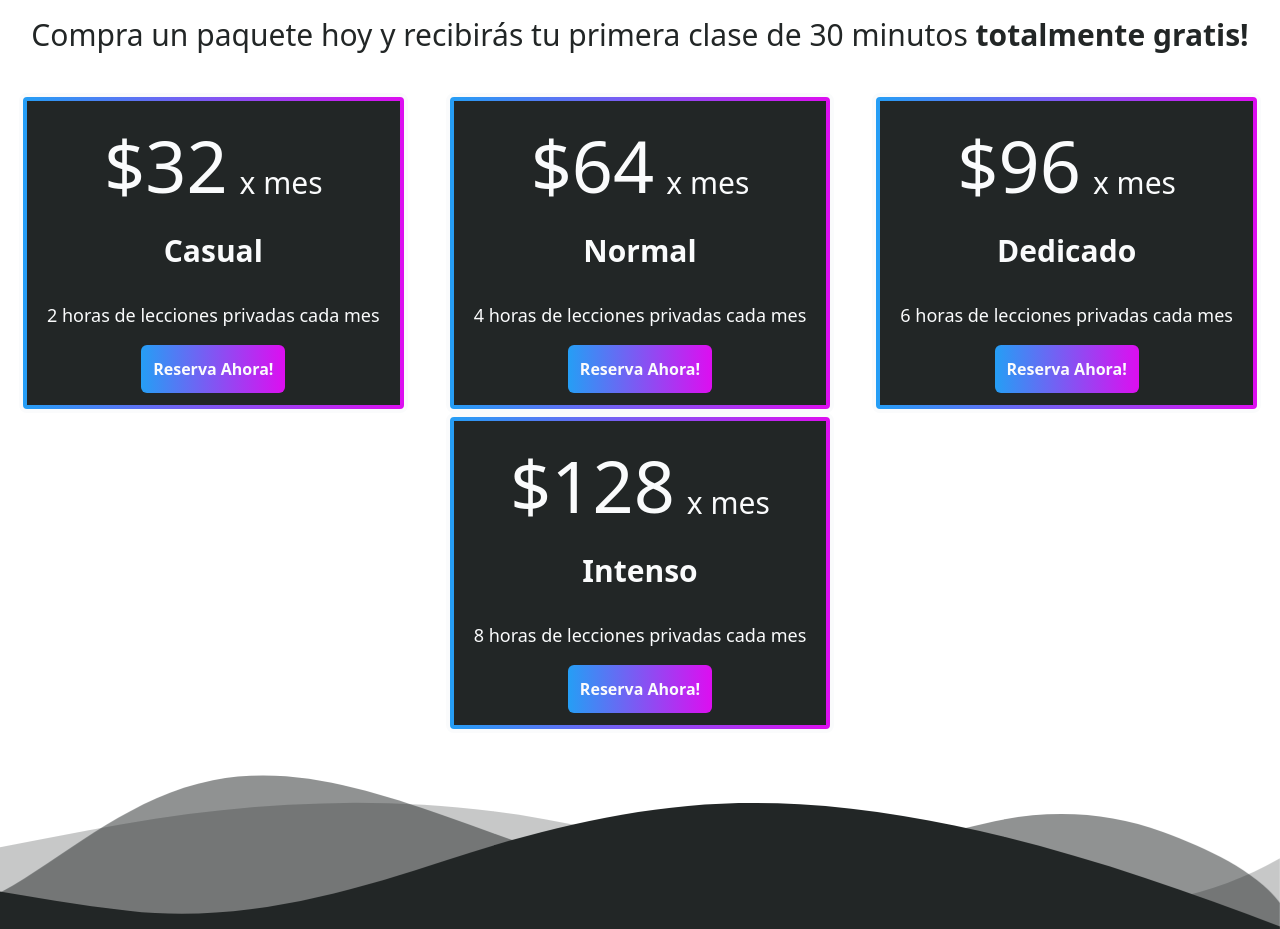
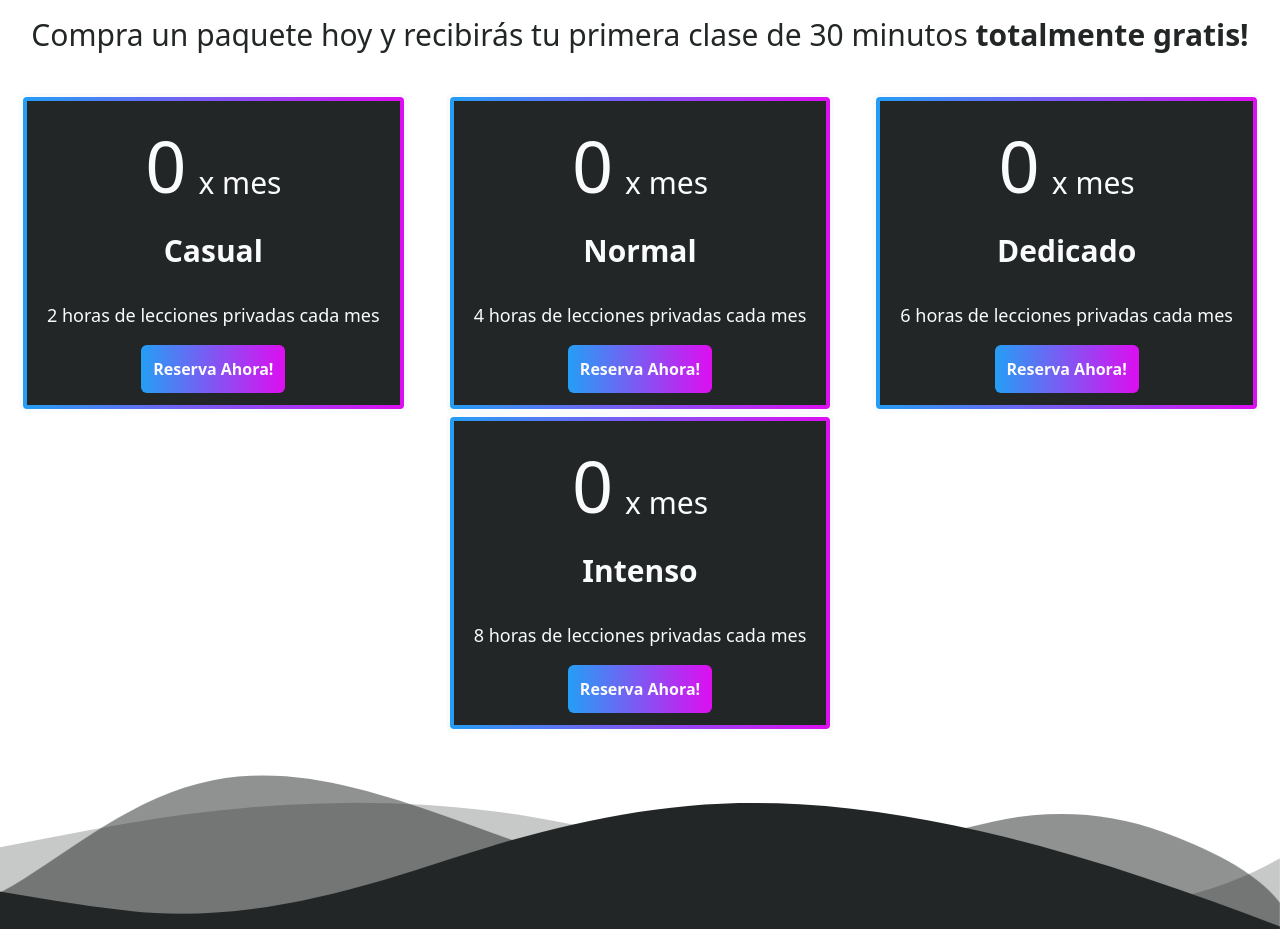
Before and after one commit to AngusGaukrogerDev/website-ingles-pal-mundo, a Vue app: page / in a window 1280 px wide. Shown: the part 4180-5109 px from the top of the page. Built offline with nearby package versions, Linux system fonts and the light colour scheme; no server answers.

Commit message:
getting there (sorta) 😶

```diff
--- a/package.json
+++ b/package.json
@@ -16,6 +16,7 @@
     "axios": "^1.2.3",
     "sass": "^1.57.1",
     "vue": "^3.2.37",
+    "vue-i18n": "^9.2.2",
     "vue-recaptcha": "^2.0.3",
     "vue-router": "^4.1.5",
     "vuex": "^4.0.2"
--- a/src/components/HomeElements/LeccionesPrivadas.vue
+++ b/src/components/HomeElements/LeccionesPrivadas.vue
@@ -10,7 +10,7 @@
             <h2 class="text-fade1 sm:text-3xl text-md text-center md:py-2 aos-item" data-aos="fade-right">Compra un paquete hoy y recibirás tu primera clase de 30 minutos <strong>totalmente gratis!</strong> </h2>
             <div  class="w-full h-100 text-texttone flex flex-row flex-wrap justify-around items-center">
                 <div  v-for="item in pricingStruct" class-=" ">
-                    <Package  :price="item.price" :title="item.title" :includes="item.includes" />
+                    <Package :currency="store.state.region_prices.prices.symbol" :price="item.price" :title="item.title" :includes="item.includes" />
                 </div>
             </div>
             <h2 class="text-fade1 sm:text-xl text-md text-center font-bold py-2 aos-item" data-aos="fade-left">Clases individuales cuestan $18 por hora.</h2>
@@ -25,11 +25,16 @@
 <script setup>
 import Package from '../UIElements/Package.vue';
 
+import {computed} from 'vue';
+import {useStore} from 'vuex';
+
+const store = useStore();
+
 let pricingStruct = [
-    {price: 32, title: "Casual", includes: "2 horas de lecciones privadas cada mes"},
-    {price: 64, title: "Normal", includes: "4 horas de lecciones privadas cada mes"},
-    {price: 96, title: "Dedicado", includes: "6 horas de lecciones privadas cada mes"},
-    {price: 128, title: "Intenso", includes: "8 horas de lecciones privadas cada mes"},
+    {price: store.state.region_prices.prices.two_hr_private, title: "Casual", includes: "2 horas de lecciones privadas cada mes"},
+    {price: store.state.region_prices.prices.four_hr_private, title: "Normal", includes: "4 horas de lecciones privadas cada mes"},
+    {price: store.state.region_prices.prices.six_hr_private, title: "Dedicado", includes: "6 horas de lecciones privadas cada mes"},
+    {price: store.state.region_prices.prices.eight_hr_private, title: "Intenso", includes: "8 horas de lecciones privadas cada mes"},
 ];
 
 
--- a/src/components/UIElements/Package.vue
+++ b/src/components/UIElements/Package.vue
@@ -3,7 +3,7 @@
         <div class="p-1 border-4 bg-gradient-to-r rounded-lg from-main to-highlight hover:scale-105 hover:cursor-pointer">
             <div class="  bg-fade1 p-1 xl:px-5 xl:py-3 xxl:space-y-6   hover:cursor-pointer">
                 <div class=" md:space-x-3 xl:py-4 flex flex-row items-end justify-center">
-                    <span class="text-lg xl:text-7xl">${{ price }}</span>
+                    <span class="text-lg xl:text-7xl">{{currency}}{{ price }}</span>
                     <span class="text-lg xl:text-3xl"> x mes</span>
                 </div>
                 <div class=" xl:py-4 text-md xl:text-3xl font-bold flex justify-center">
@@ -25,11 +25,11 @@
 </template>
 
 <script setup>
-
 let props = defineProps({
     price: Number,
     title: String,
     includes: String,
+    currency: String,
 });
 </script>
 
--- a/src/main.js
+++ b/src/main.js
@@ -1,8 +1,14 @@
-import { createApp } from 'vue'
+import { createApp, ref } from 'vue'
+import { createI18n } from 'vue-i18n'
 import './style.css'
 import App from './App.vue'
 import router from './router'
 import store from './store'
 import AOS from 'aos'
 import 'aos/dist/aos.css'
-createApp(App).use(router).use(store).use(AOS.init()).mount('#app')
+
+const i18n = createI18n({
+
+  })
+
+createApp(App).use(router).use(i18n).use(store).use(AOS.init()).mount('#app');
--- a/src/store/index.js
+++ b/src/store/index.js
@@ -1,9 +1,9 @@
 import {createStore} from 'vuex';
-import user from './modules/user';
+import region_prices from './modules/region_prices';
 
 const store = createStore({
     modules: {
-        user,
+        region_prices
     },
 })
 
--- /dev/null
+++ b/src/store/modules/region_prices.js
@@ -0,0 +1,34 @@
+export default {
+    state: () => ({
+        prices: {
+            region: "",
+            symbol: "",
+
+            one_hr_private: 0,
+            two_hr_private: 0,
+            four_hr_private: 0,
+            six_hr_private: 0,
+            eight_hr_private: 0,
+
+            beginner_group: 0,
+            pre_elementary_group: 0,
+            elementary_group: 0,
+            pre_intermediate_group: 0,
+            intermediate_group: 0,
+            pre_advanced_group: 0,
+
+        }
+    }),
+
+    getters: {},
+    mutations: {
+        SET_PRICES(state, payload){
+            state.prices = payload
+        }
+    },
+    actions: {
+        updatePrices({commit}, data) {
+            commit('SET_PRICES', data)
+        }
+    },
+}
--- a/src/store/modules/user.js
+++ /dev/null
@@ -1,17 +0,0 @@
-export default {
-    state: () => ({
-        name: 'Memphis'
-    }),
-
-    getters: {},
-    mutations: {
-        SET_NAME(state, payload){
-            state.name = payload
-        }
-    },
-    actions: {
-        saveName({commit}, data) {
-            commit('SET_NAME', data)
-        }
-    },
-}
```
Also changed, not shown: 1 other file (tests, documents, lock files or other folders).
